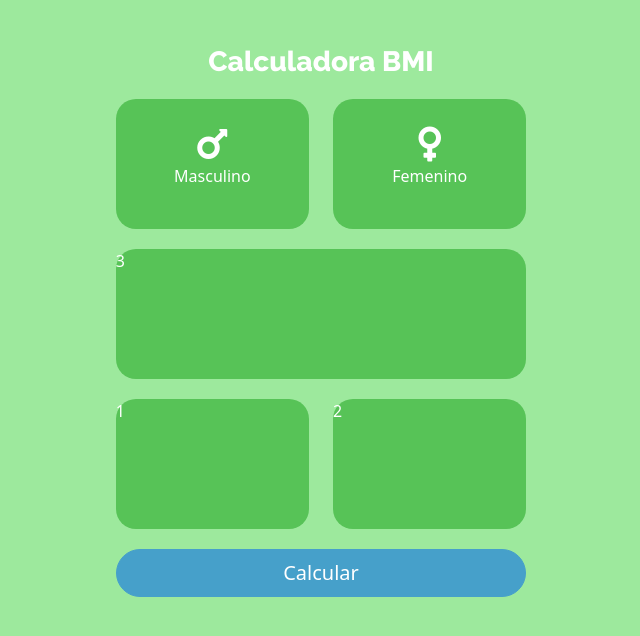
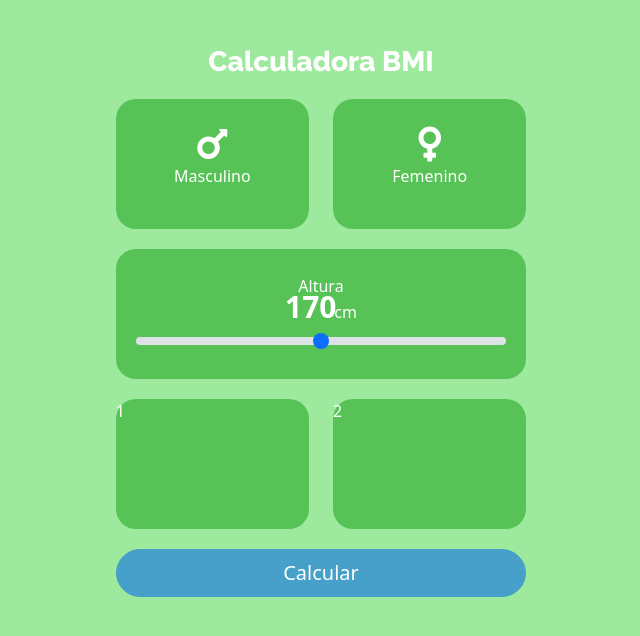
Before and after one commit to BegoCaceres/BMICalculadora, an Angular app: page / in a window 1280 px wide. Shown: the top 636 px of the page, without its empty margins (319-959 px from the left). Built offline with nearby package versions, Linux system fonts and the light colour scheme.

Commit message:
html y css bloque altura

```diff
--- a/src/app/components/inicio/inicio.component.css
+++ b/src/app/components/inicio/inicio.component.css
@@ -8,3 +8,19 @@
 .sexo{
     font-size: 40px;
 }
+
+.estiloNumero{
+    font-size:30px;
+    font-weight: 800;
+    margin-top: -30px;
+}
+
+.estiloCm{
+    font-size: 16px;
+    font-weight: 400;
+    margin-left: -10px;
+}
+
+.form-range{
+    padding: 0px 20px;
+}
--- a/src/app/components/inicio/inicio.component.html
+++ b/src/app/components/inicio/inicio.component.html
@@ -24,7 +24,16 @@
         <!--Bloque Altura-->
         <div class="row">
             <div class="col-lg-12">
-                <div class="fondoItem">3</div>
+                <div class="fondoItem">
+                    <div class="contenedor">
+                        <p>Altura</p>
+                        <div class="estiloNumero">
+                            170
+                            <span class="estiloCm">cm</span>
+                        </div>
+                        <input type="range" class="form-range">
+                    </div>
+                </div>
             </div>
         </div>
         <!--Bloque (Peso-Edad)-->
```
